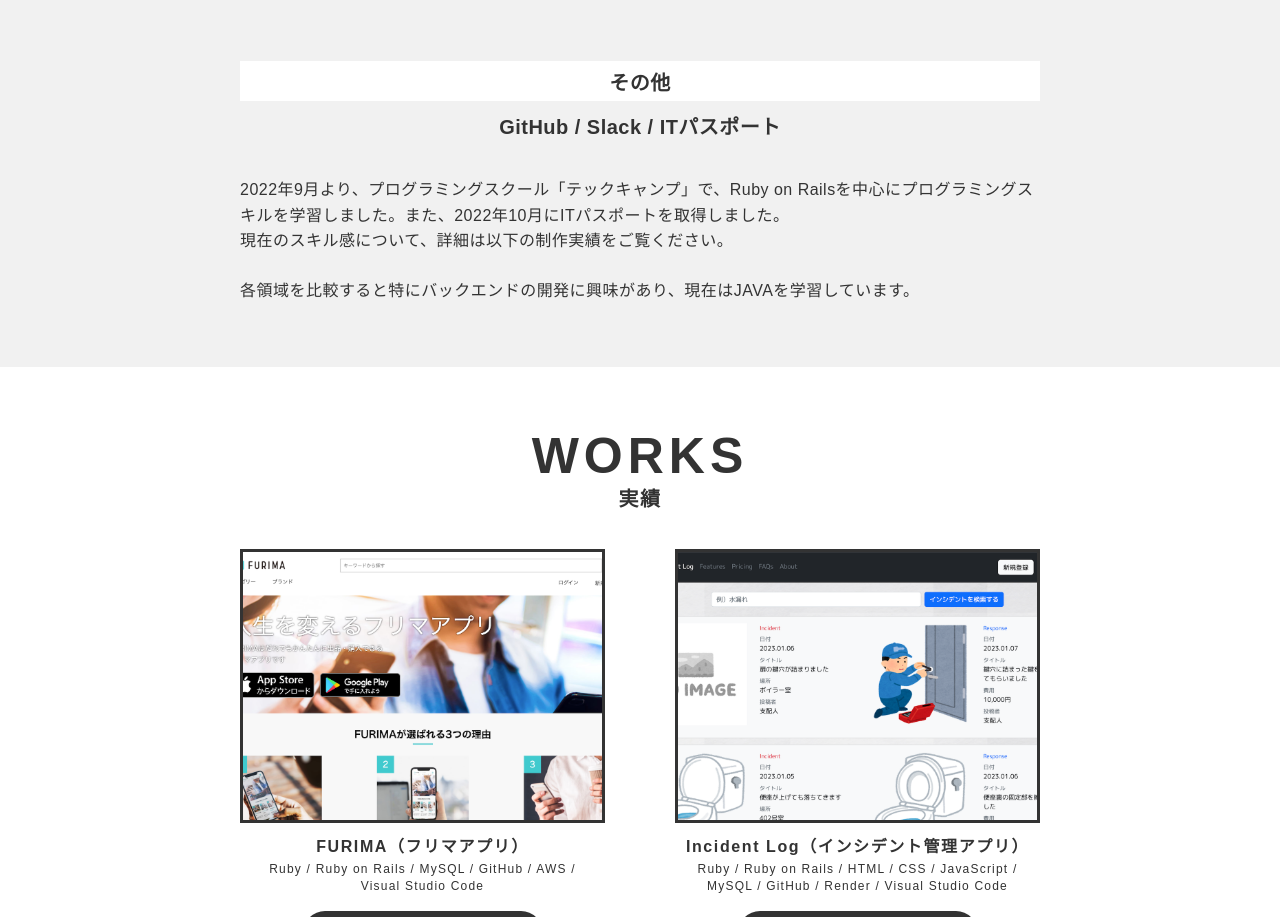
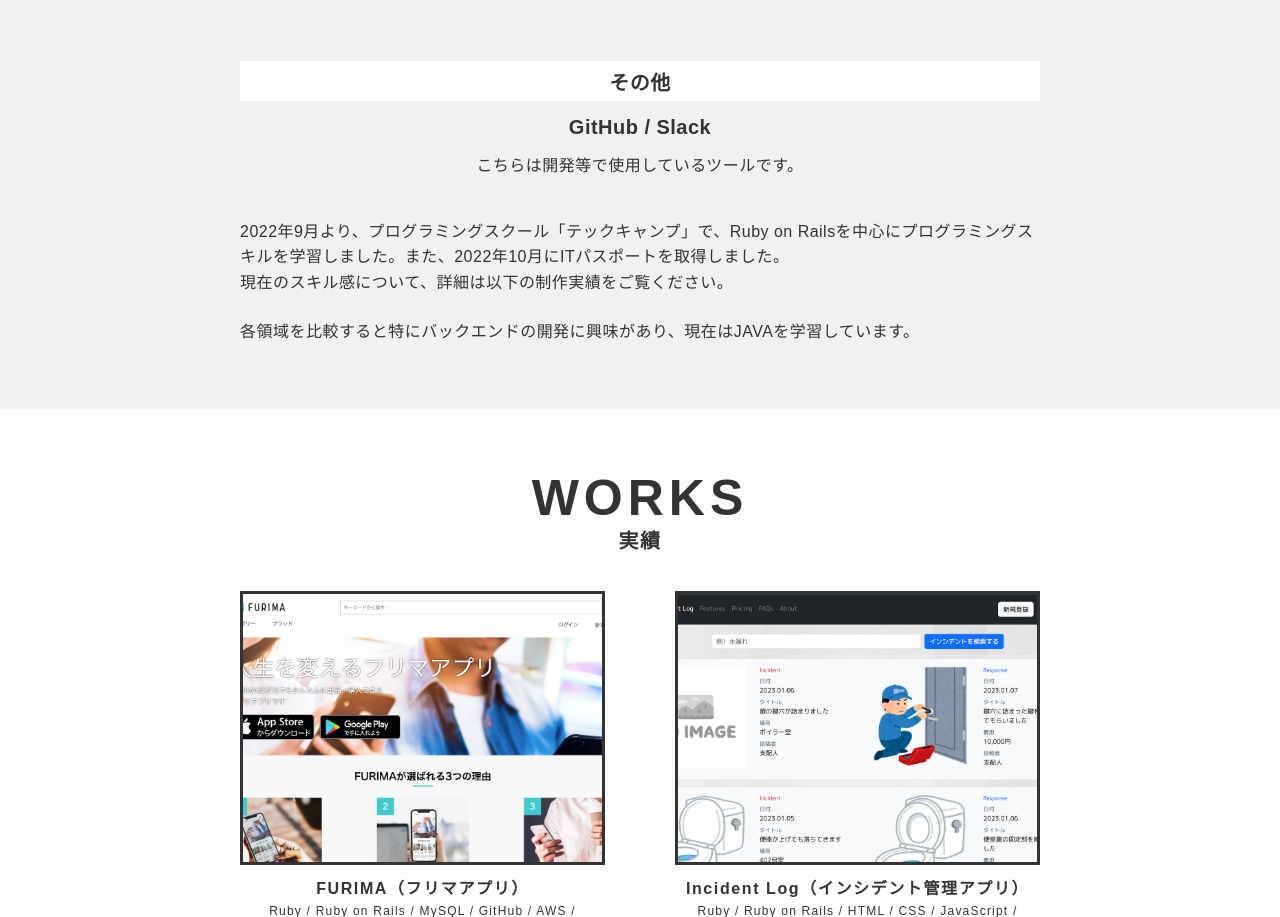
Before and after one commit to kkoemna/portfolio-site, a plain HTML site: page index.html in a window 1280 px wide. Shown: the part 2002-2919 px from the top of the page. Drawn offline with nearby package versions, Linux system fonts and the light colour scheme.

Commit message:
SKILLの修正

```diff
--- a/index.html
+++ b/index.html
@@ -147,10 +147,10 @@
               <!-- 記載番号：16 -->
               <li class="skill__item">
                 <h3>その他</h3>
-                <h4>GitHub / Slack / ITパスポート</h4>
-                <!-- <p>
+                <h4>GitHub / Slack</h4>
+                <p>
                   こちらは開発等で使用しているツールです。
-                </p> -->
+                </p>
               </li>
             </ul>
           </div>
```
